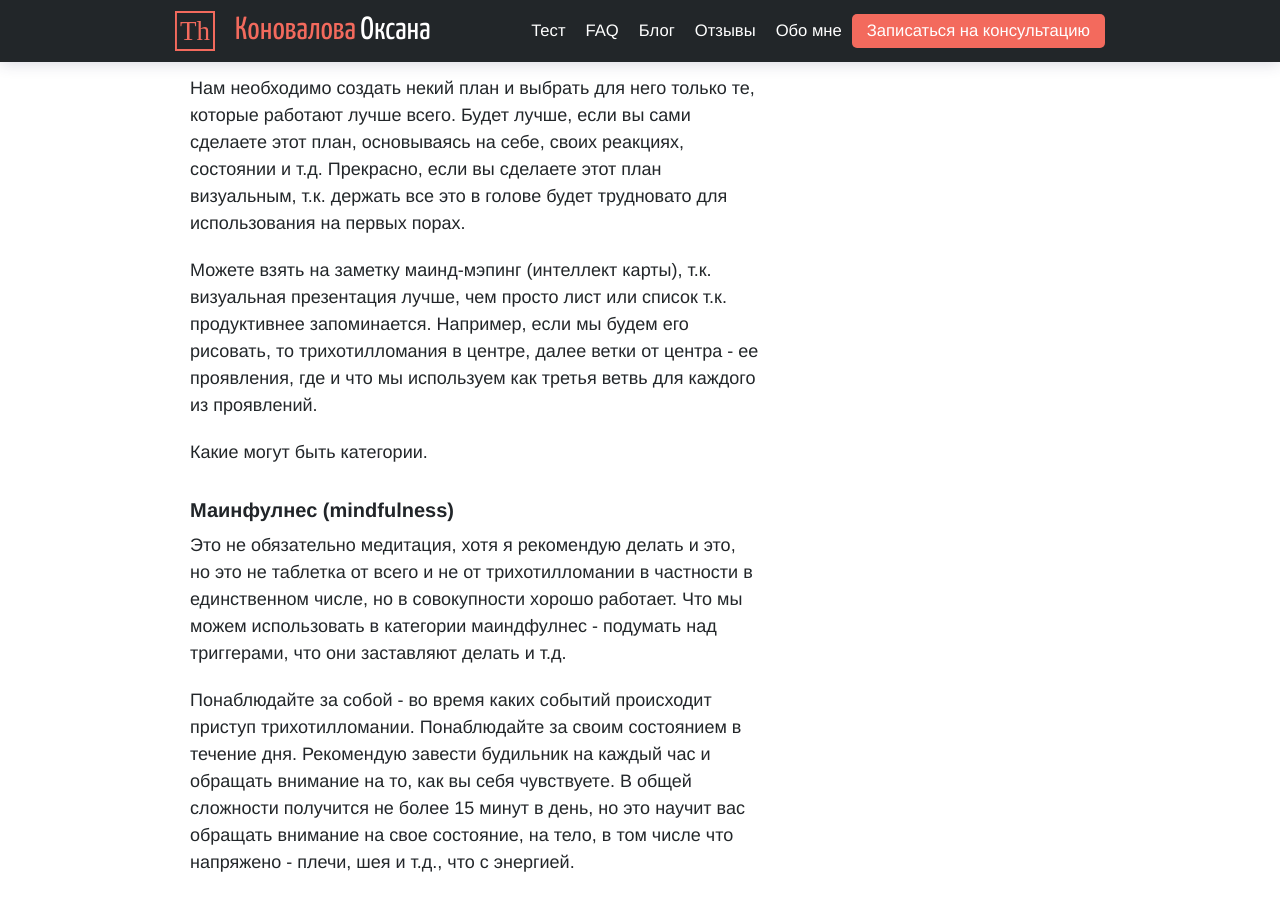
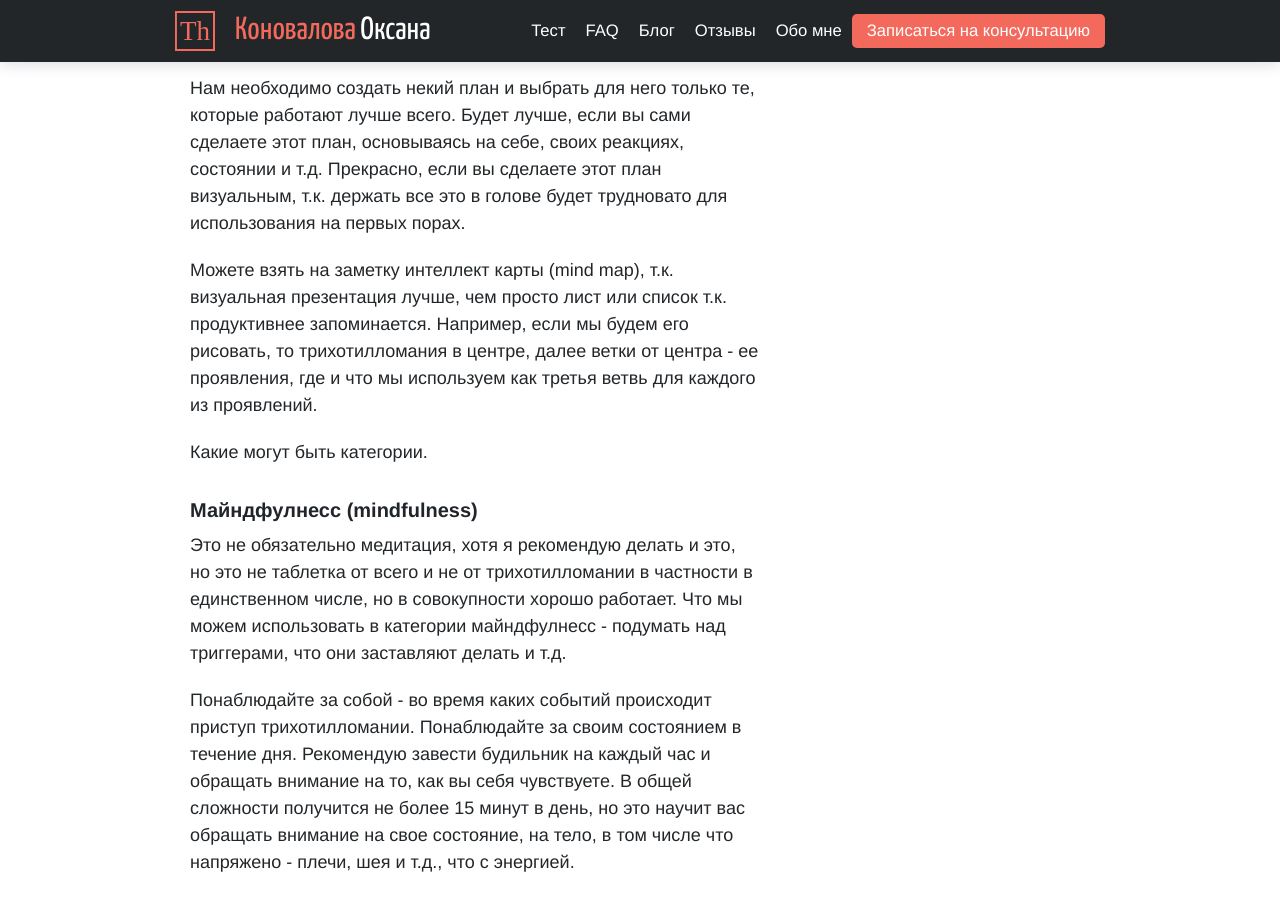
Before and after one commit to ttm-help/ttm-help.github.io, a Jekyll site: the page built from _posts/2022-05-25-relapse.md, in a window 1280 px wide and 900 px high, scrolled down 1120 px. Built offline with Jekyll 4.4.1, drawn with Linux system fonts in a browser that asks for light colours; some of the changed text lies outside the part shown.

Commit message:
fix typo

```diff
--- a/_posts/2022-05-25-relapse.md
+++ b/_posts/2022-05-25-relapse.md
@@ -34,26 +34,26 @@ Photo by <a href="https://unsplash.com/@element5digital" rel="nofollow">Element5
 Будет лучше, если вы сами сделаете этот план, основываясь на себе, своих реакциях, состоянии и т.д.
 Прекрасно, если вы сделаете этот план визуальным, т.к. держать все это в голове будет трудновато для использования на первых порах.
 
-Можете взять на заметку маинд-мэпинг (интеллект карты),
+Можете взять на заметку интеллект карты (mind map),
 т.к. визуальная презентация лучше, чем просто лист или список т.к. продуктивнее запоминается.
 Например, если мы будем его рисовать, то трихотилломания в центре, далее ветки от центра - ее проявления,
 где и что мы используем как третья ветвь для каждого из проявлений.
 
 Какие могут быть категории.
 
-### Маинфулнес (mindfulness)
+### Майндфулнесс (mindfulness)
 Это не обязательно медитация, хотя я рекомендую делать и это, но это не таблетка от всего и не от трихотилломании
 в частности в единственном числе, но в совокупности хорошо работает. Что мы можем использовать в категории
-маиндфулнес - подумать над триггерами, что они заставляют делать и т.д.
+майндфулнесс - подумать над триггерами, что они заставляют делать и т.д.
 
 Понаблюдайте за собой - во время каких событий происходит приступ трихотилломании.
 Понаблюдайте за своим состоянием в течение дня. Рекомендую завести будильник на каждый час и обращать
 внимание на то, как вы себя чувствуете. В общей сложности получится не более 15 минут в день,
 но это научит вас обращать внимание на свое состояние, на тело, в том числе что напряжено - плечи, шея и т.д., что с энергией.
 
-Необязательно уделять внимание всему - только важным или активным зонам. Таким образом вы через пару недель
+Необязательно уделять внимание всему - только важным или активным зонам. Таким образом, вы через пару недель
 будете уже по-другому на это смотреть, т к это вас научит уделять внимание своему телу и состоянию.
-Маиндфулнес - это про то, чтобы быть проактивным, это должно быть вашим первым шагом и первой важной категорией.
+Майндфулнесс - это про то, чтобы быть проактивным, это должно быть вашим первым шагом и первой важной категорией.
 
 В связи с тем, что ваши категории - это то, что вы делаете каждый день, это не должно быть слишком сложно,
 с одной стороны, но с другой стороны, изменение вашей рутины - это та цена, которую мы должны заплатить за изменения.
```
